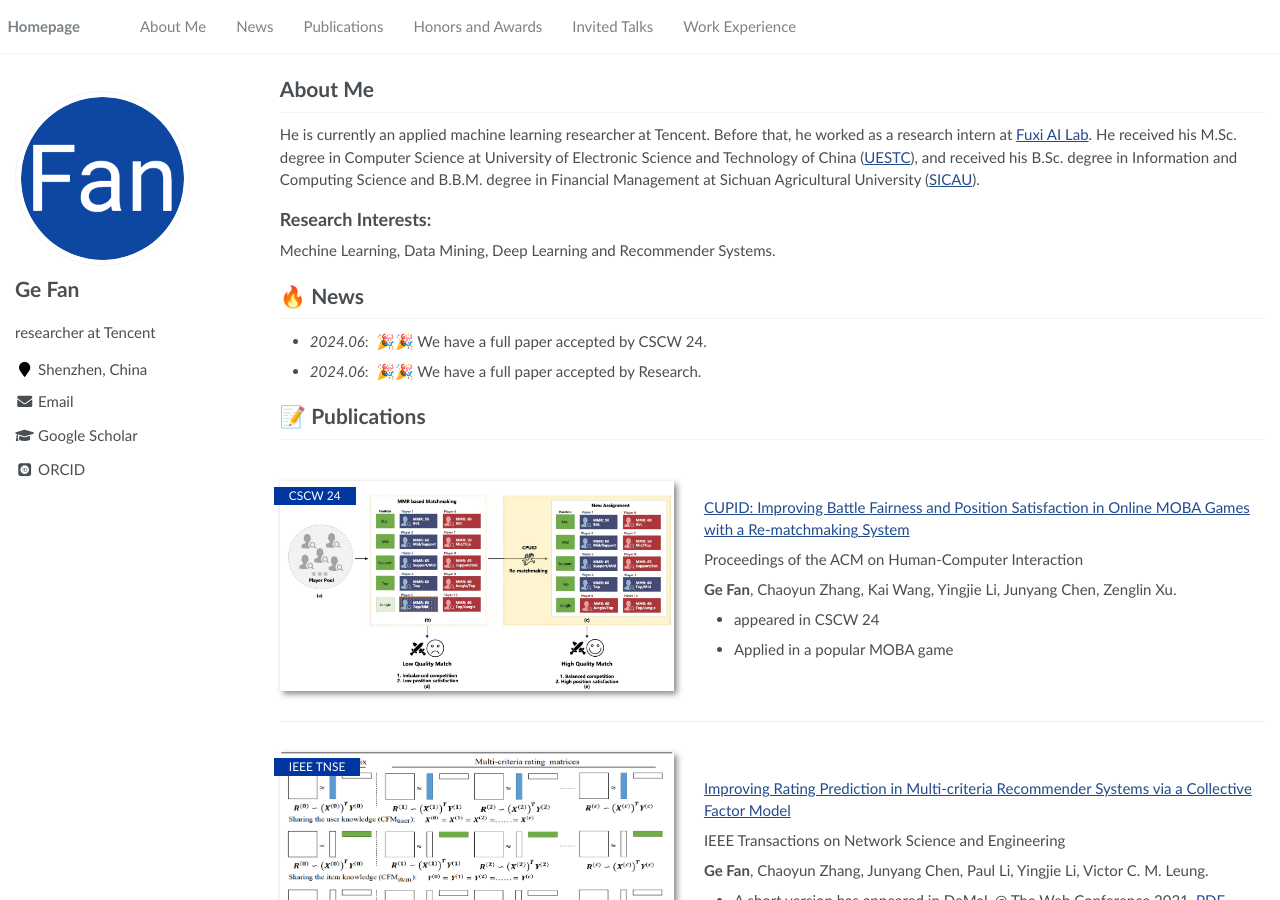
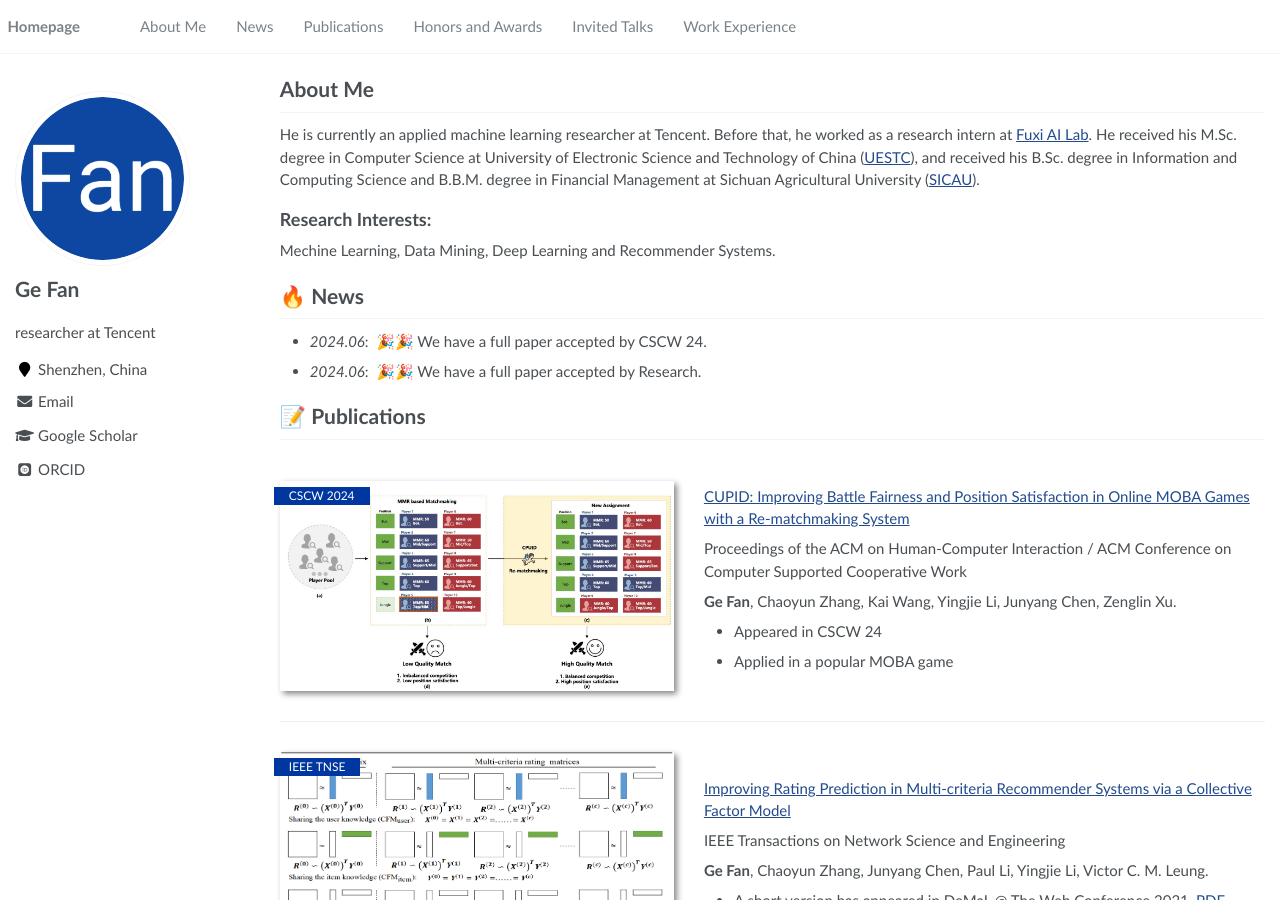
Before and after one commit to FanGhost/fanghost.github.io, a Jekyll site: the page built from _pages/about.md, in a window 1280 px wide and 900 px high. Built offline with Jekyll 4.4.1, drawn with Linux system fonts in a browser that asks for light colours; some web fonts are replaced.

Commit message:
Update about.md

```diff
--- a/_pages/about.md
+++ b/_pages/about.md
@@ -37,15 +37,15 @@
 - *2022.02*: &nbsp;🎉🎉 Lorem ipsum dolor sit amet, consectetur adipiscing elit. Vivamus ornare aliquet ipsum, ac tempus justo dapibus sit amet.  -->
 
 # 📝 Publications
-<div class='paper-box'><div class='paper-box-image'><div><div class="badge">CSCW 24</div><img src='images/cupid.png' alt="sym" width="100%"></div></div>
+<div class='paper-box'><div class='paper-box-image'><div><div class="badge">CSCW 2024</div><img src='images/cupid.png' alt="sym" width="100%"></div></div>
 <div class='paper-box-text' markdown="1">
 
 [CUPID: Improving Battle Fairness and Position Satisfaction in Online MOBA Games with a Re-matchmaking System](http://fange.pro/files/2024CUPID.pdf)
 
-Proceedings of the ACM on Human-Computer Interaction
+Proceedings of the ACM on Human-Computer Interaction / ACM Conference on Computer Supported Cooperative Work
 
 **Ge Fan**, Chaoyun Zhang, Kai Wang,  Yingjie Li, Junyang Chen, Zenglin Xu.
-- appeared in CSCW 24
+- Appeared in CSCW 24
 - Applied in a popular MOBA game
 
 <!-- -  -->
```
